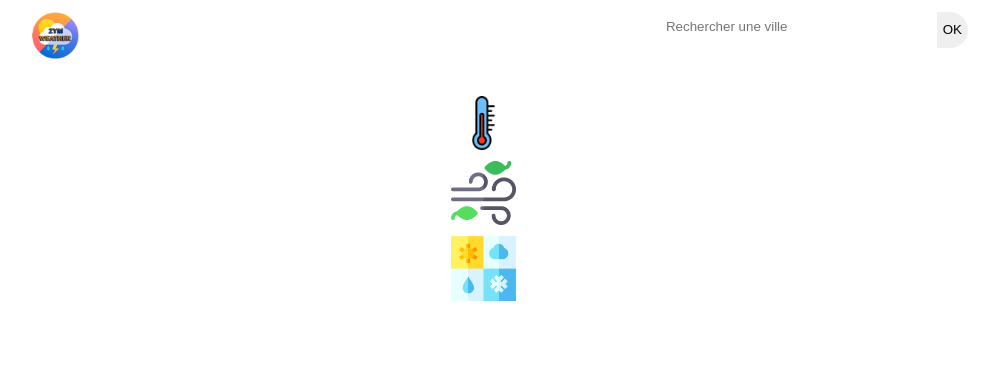
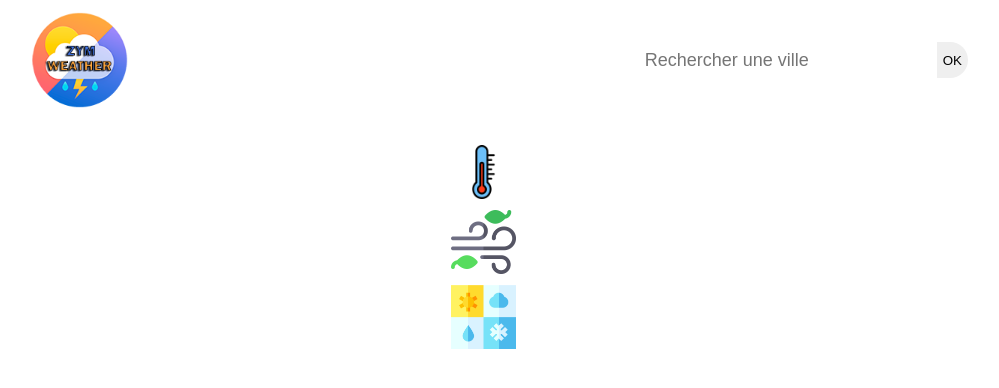
Before and after one commit to KuzanZak/Weather-Project, a plain HTML site: page index.html in a window 1280 px wide. Shown: the whole page, without its empty margins (140-1139 px from the left). Drawn offline with Linux system fonts and the light colour scheme.

Commit message:
modified css

```diff
--- a/css/style.css
+++ b/css/style.css
@@ -20,13 +20,13 @@ body {
     align-items: center;
     justify-content: center;
     border-bottom: 1px solid white;
+    padding: 1rem;
 }
 
 .header-content {
     display: flex;
     justify-content: space-between;
     align-items: center;
-    padding: 1rem 1rem;
     width: 100%;
 }
 
@@ -47,7 +47,7 @@ body {
 .header-form {
     display: flex;
     justify-content: center;
-    padding-bottom: 1rem;
+    padding-top: .5rem;
 }
 
 .input-ville, .input-button-ville{
@@ -55,6 +55,7 @@ body {
 }
 
 .input-ville{
+    font-size: 1.5rem;
     padding: 0 1rem;
     text-align: center;
     border-radius: 2.4rem 0 0 2.4rem;
@@ -82,14 +83,17 @@ body {
         display: none;
     }
     .header-logo-desktop{
-        width: 10%;
+        width: 8rem;
     }
     .header-form {
-        padding-right: 1rem;
         height: 4rem;
     }
     .input-ville{
         width: 35rem;
+        height: 3rem;
+    }
+    .input-button-ville{
+        height: 3rem;
     }
 }
 
--- a/js/script.js
+++ b/js/script.js
@@ -30,7 +30,7 @@
 // waitingForResponse();
 
 async function waitingForResponse(name) {
-    const response = await fetch(`https://api.weatherapi.com/v1/current.json?key=bb17b7c52fa045b6aa5113146222906&q=${name}`);
+    const response = await fetch(`https://api.weatherapi.com/v1/current.json?key=bb17b7c52fa045b6aa5113146222906&lang=fr&q=${name}`);
     const todoList = await response.json();
     getName(todoList)
     getTemp(todoList)
```
